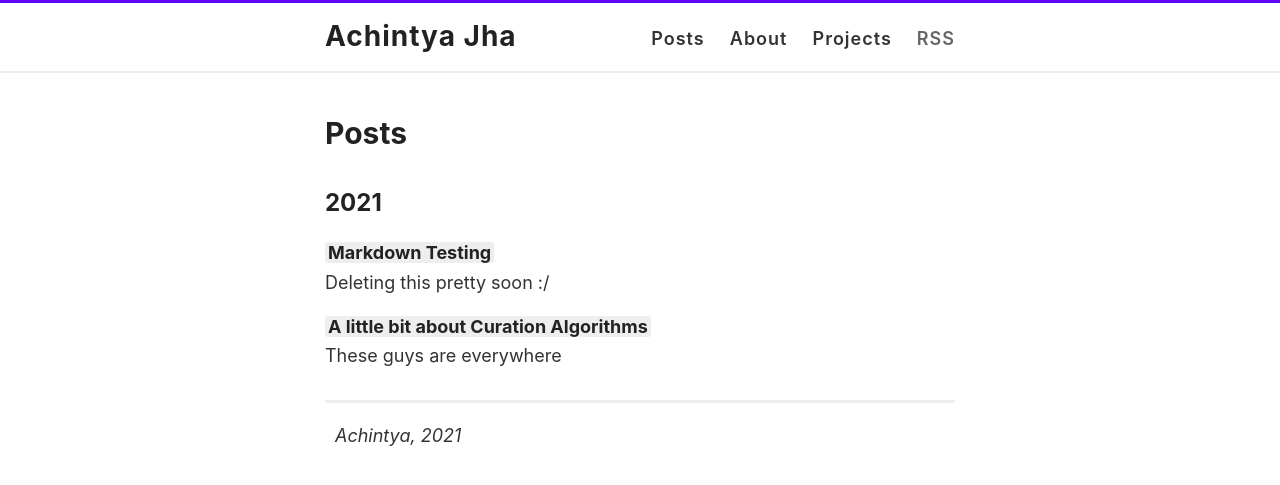
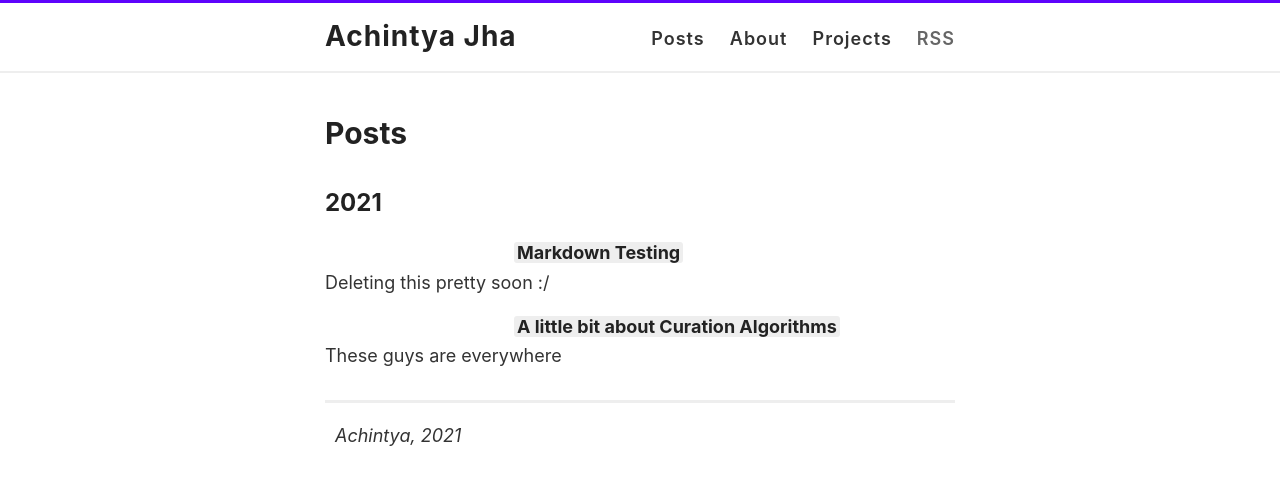
Before and after one commit to achntj/achintyajha.github.io, a Jekyll site: the page built from posts.html, in a window 1280 px wide. Shown: the top 485 px of the page. Built offline with Jekyll 4.4.1, drawn with Linux system fonts in a browser that asks for light colours.

```diff
--- a/posts.html
+++ b/posts.html
@@ -23,12 +23,14 @@
   {% if currentdate != date %} {% unless forloop.first %}{% endunless %}
   <h2 id="y{{post.date | date: '%Y'}}">{{ currentdate }}</h2>
   {% assign date = currentdate %} {% endif %}
-  <p class="post-list">
+  <div class="post-list">
+    <p>
       <b>
         <a href="{{ site.baseurl }}{{ post.url }}">{{ post.title }}</a>
       </b>
       <br />
       {{ post.oneline }}
     </p>
+  </div>
   {% if forloop.last %} {% endif %} {% endfor %}
 </div>
--- a/style.scss
+++ b/style.scss
@@ -385,6 +385,10 @@
   white-space: normal;
 }
 
+.post-list{
+  text-indent: 30%;
+}
+
 .span_header {
   color: $darkerGray;
   font-size: 24px;
```
Lines whose indentation alone changed are shown as unchanged.
